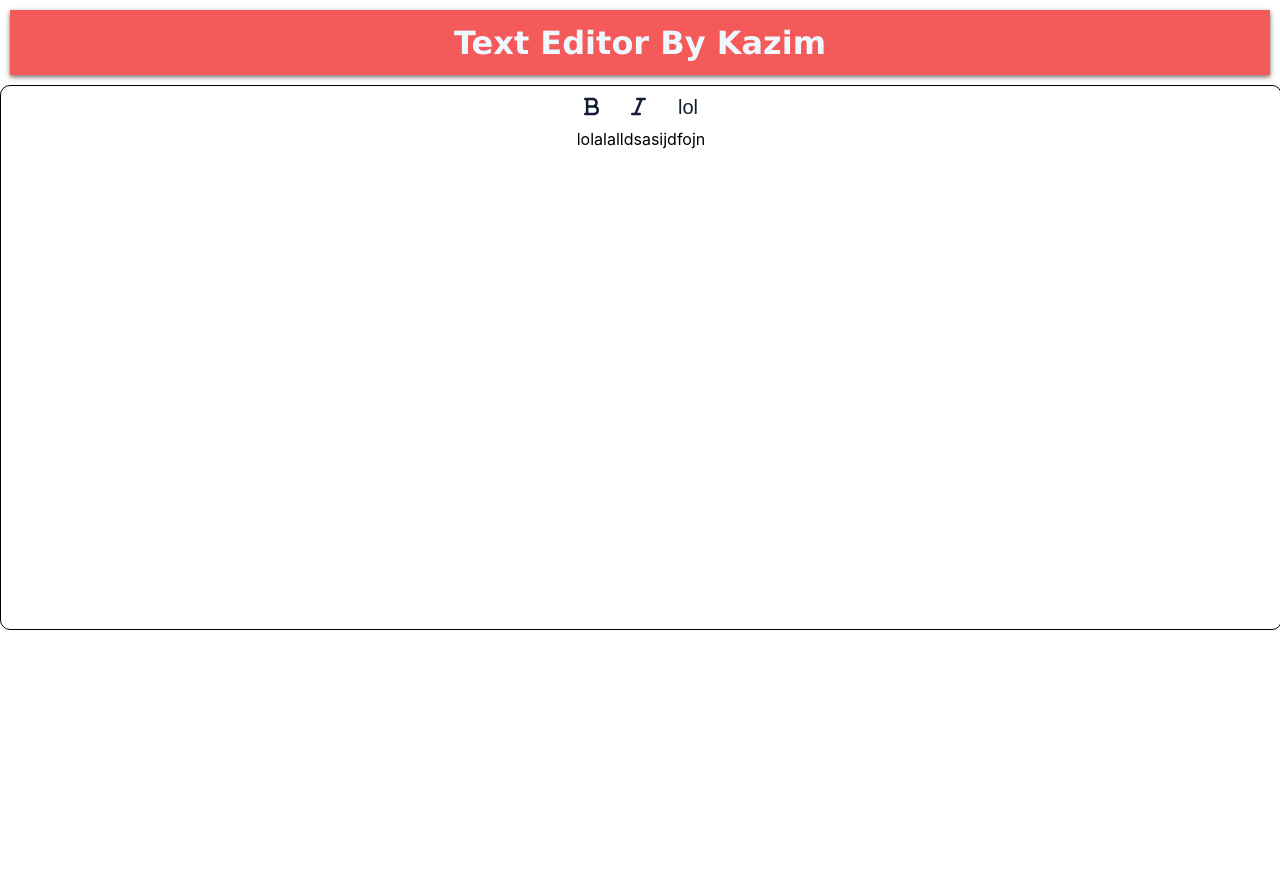
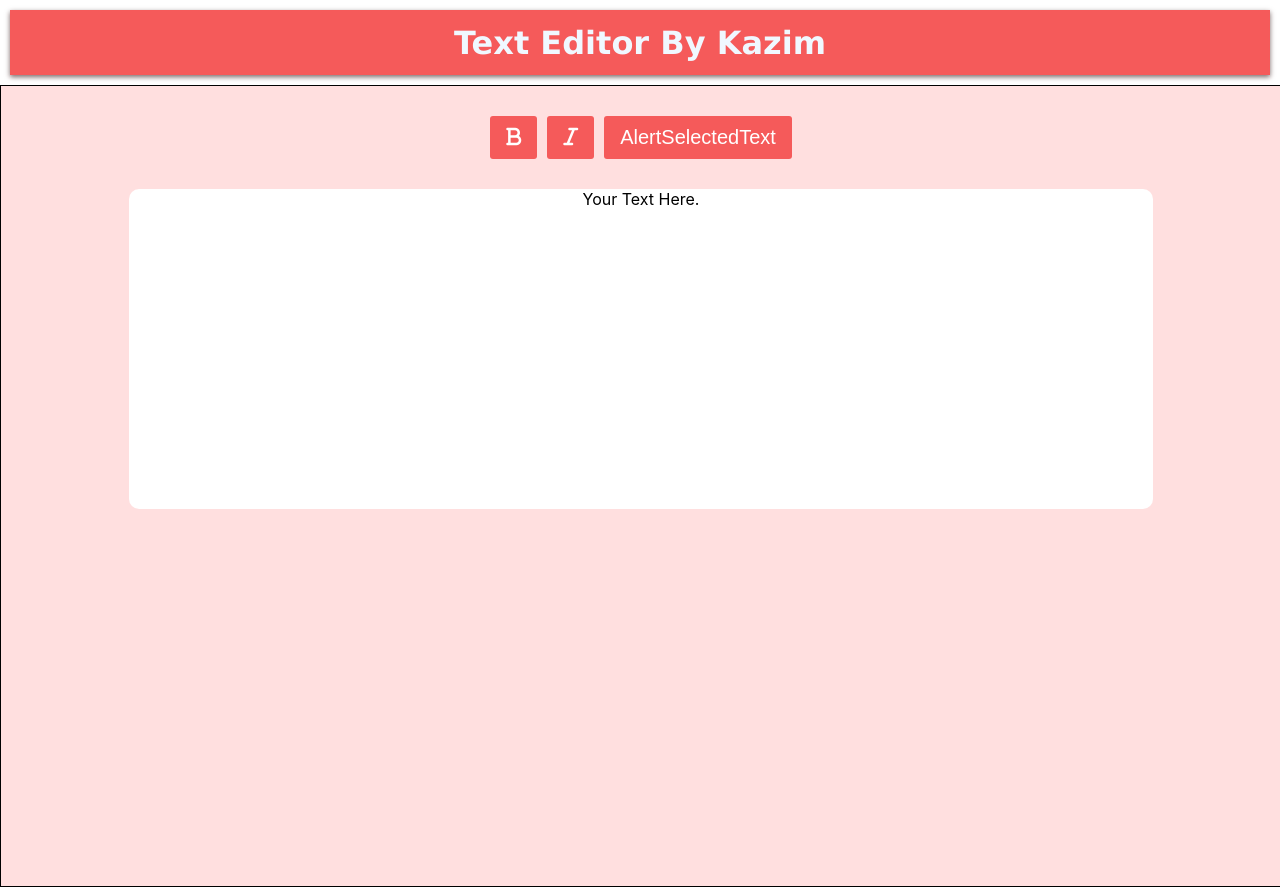
Before and after one commit to kazimayaan/Internship-assignment, a React (Create React App) app in the folder texteditor/: page / in a window 1280 px wide. Before the commit the page ends 800 px from the top, so only its background shows below. Built offline with nearby package versions, Linux system fonts and the light colour scheme.

Commit message:
added some styling

```diff
--- a/texteditor/src/Editor.js
+++ b/texteditor/src/Editor.js
@@ -15,39 +15,27 @@ function Editor() {
       alert(lol);
     }
   };
-  const boldClickHandler = () => {
-    const editor = document.getElementById("editor");
-    if (bold == true) {
-      editor.style.fontWeight = "300";
-      setBold(false);
-    } else {
-      editor.style.fontWeight = "bold";
-      setBold(true);
-    }
+  const handleBold = () => {
+    document.execCommand("bold", false, null);
   };
 
-  const italicClickHandler = () => {
-    const editor = document.getElementById("editor");
-    if (italic === true) {
-      editor.style.fontStyle = "normal";
-      setItalic(false);
-    } else {
-      editor.style.fontStyle = "italic";
-      setItalic(true);
-    }
+  const handleItalic = () => {
+    document.execCommand("italic", false, null);
   };
 
   return (
     <main>
-      <button type="button" onClick={boldClickHandler}>
-        <i class="fa-solid fa-bold"></i>
-      </button>
-      <button type="button" onClick={italicClickHandler}>
-        <i class="fa-solid fa-italic"></i>
-      </button>
-      <button onClick={getSelectedText}>lol</button>
+      <div className="buttons">
+        <button type="button" onClick={handleBold}>
+          <i class="fa-solid fa-bold"></i>
+        </button>
+        <button type="button" onClick={handleItalic}>
+          <i class="fa-solid fa-italic"></i>
+        </button>
+        <button onClick={getSelectedText}>AlertSelectedText</button>
+      </div>
       <div contentEditable="true" className="editor--div" id="editor">
-        lolalalldsasijdfojn
+        Your Text Here.
       </div>
     </main>
   );
--- a/texteditor/src/index.css
+++ b/texteditor/src/index.css
@@ -24,32 +24,53 @@ header{
 }
 .editor--div{
 
-  height: 500px;
-  width : 500px;
+  height: 40vh;
+  width : 80vw;
   border: 10px;
  margin : auto;
  border-radius : 10px;
-
+ background-color: #ffffff;
+  padding: 10p;
 }
 main{
   border : 10px solid black;
-  height: 100%;
-  width: 100%;
+  height: 100vh;
+  width: 100vw;
+  /* background-color: #131c35; */
 }
 main {
   border-style: solid;
   border-width: 1px;
-  border-color: rgb(1, 0, 0);
-  border-radius: 10px;
+  /* border-color: rgb(1, 0, 0); */
+  /* border-radius: 10px; */
+  background-color: #ffdfdf;
 }
 button {
   border: none;
-  color: #131c35;
+  color: #ffffff;
   font-size: 20px;
   font-weight: 300;
-  background-color: transparent;
+  background-color: #f55a5a;
   padding: 10px 16px;
   border-radius: 3px;
   cursor: pointer;
   user-select: none;
 }
+.buttons{
+  display: flex;
+  justify-content: center;
+  padding: 30px;
+  gap: 10px;
+}
+button:hover {
+  background-color: #40576d1a;
+  color: black;
+}
+button.active {
+  background-color: #73b1e333;
+  color: #5271ff;
+}
+button:focus {
+  background-color: #73b1e333;
+  color: #5271ff;
+}
```
